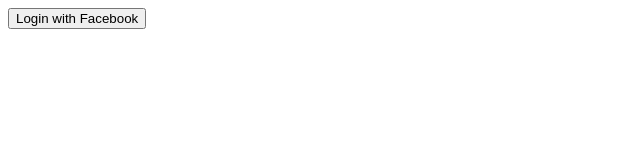
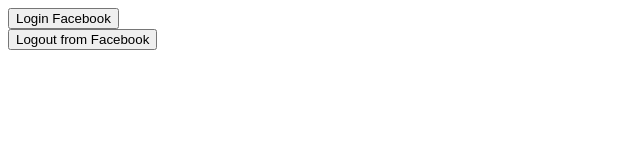
Before and after one commit to pplcallmesatz/fb-learning, a plain HTML site: page index.html in a window 1280 px wide. Shown: the whole page, without its empty margins (0-640 px from the left). Drawn offline with nearby package versions, Linux system fonts and the light colour scheme.

Commit message:
Update index.html

```diff
--- a/index.html
+++ b/index.html
@@ -15,61 +15,48 @@
    <script>
         window.fbAsyncInit = function() {
                 FB.init({
-      appId      : '125389021574059',
-      cookie     : true,
-      xfbml      : true,
-      version    : 'v2.11'
+                appId: 'xxxxxxxxxxxxx',
+                status: true,
+                cookie: true,
+                xfbml: true
             });
-
-    FB.AppEvents.logPageView();
-
         };
 
-  (function(d, s, id){
-     var js, fjs = d.getElementsByTagName(s)[0];
+        // Load the SDK asynchronously
+        (function(d){
+        var js, id = 'facebook-jssdk', ref = d.getElementsByTagName('script')[0];
         if (d.getElementById(id)) {return;}
-     js = d.createElement(s); js.id = id;
-     js.src = "https://connect.facebook.net/en_US/sdk.js";
-     fjs.parentNode.insertBefore(js, fjs);
-   }(document, 'script', 'facebook-jssdk'));
+        js = d.createElement('script'); js.id = id; js.async = true;
+        js.src = "//connect.facebook.net/en_US/all.js";
+        ref.parentNode.insertBefore(js, ref);
+        }(document));
 
+        function login() {
+            FB.login(function(response) {
 
-    FB.getLoginStatus(function(response) {
-    statusChangeCallback(response);
-});
-//FB.getLoginStatus(function(response) {
-//    statusChangeCallback(response);
-//});
-//
-//
-//
-function checkLoginState() {
-  FB.getLoginStatus(function(response) {
-    statusChangeCallback(response);
+            // handle the response
+            console.log("Response goes here!");
+
+            }, {scope: 'read_stream,publish_stream,publish_actions,read_friendlists'});
+        }
+
+        function logout() {
+            FB.logout(function(response) {
+              // user is now logged out
             });
         }
-</script>
 
-    <script>
-    // Only works after `FB.init` is called
-function myFacebookLogin() {
-  FB.login(function(){}, {scope: 'publish_actions'});
-}
+        var status = FB.getLoginStatus();
+
+        console.log(status);
 
         </script>
 
+        <button onclick="javascript:login();">Login Facebook</button>
 
-<!--
+        <br>
 
-<fb:login-button
-  scope="public_profile,email"
-  onlogin="checkLoginState();">
-</fb:login-button>
-
-
--->
-<button onclick="myFacebookLogin()">Login with Facebook</button>
-
+        <button onclick="javascript:logout();">Logout from Facebook</button>
   <script src='https://cdnjs.cloudflare.com/ajax/libs/jquery/3.2.1/jquery.min.js'></script>
 
 <!--    <script  src="js/index.js"></script>-->
```
Lines whose indentation alone changed are shown as unchanged.
